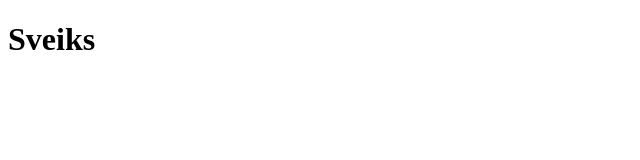
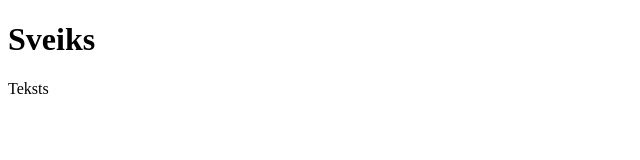
Before and after one commit to marthxyz/git_macibas, a plain HTML site: page index.html in a window 1280 px wide. Shown: the full height of the page, 0-640 px from the left. Drawn offline with Linux system fonts and the light colour scheme.

Commit message:
Update index.html

```diff
--- a/index.html
+++ b/index.html
@@ -9,5 +9,8 @@
     <h1>
         Sveiks
     </h1>
+    <p>
+        Teksts
+    </p>
 </body>
 </html>
```
